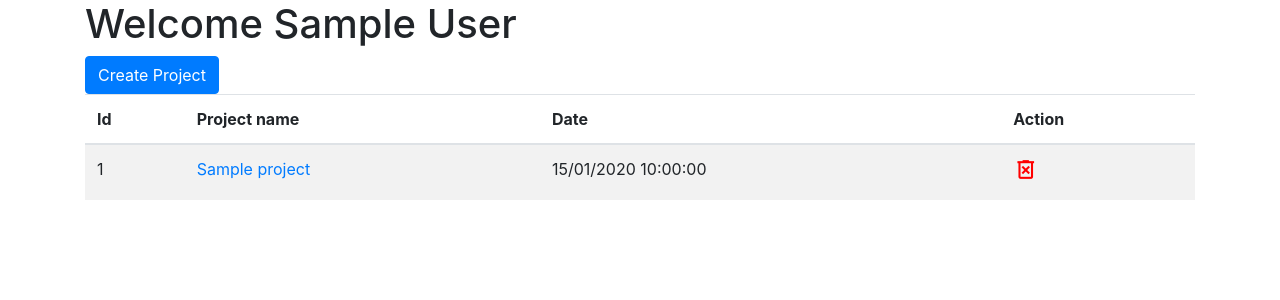
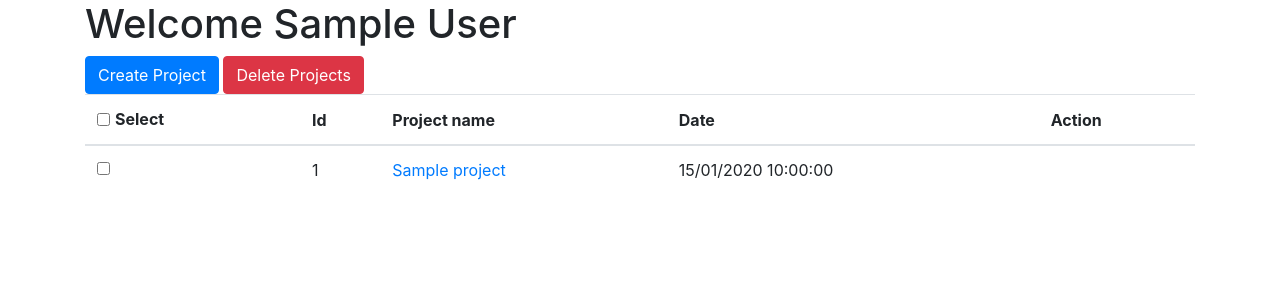
Before and after one commit to KubaOfca/WBC-app, a Flask app: page / in a window 1280 px wide. Shown: the part 56-356 px from the top of the page. Run offline with Flask 3, Linux system fonts and the light colour scheme; a user stored in the database is signed in; tables that the repository leaves empty hold one stand-in row (values such as "Sample post"); parts of the project's set-up code (start-up, migrations or seed data) failed here and were passed over; some libraries are stand-ins or nearby versions.

Commit message:
add delete project by selection rows

```diff
--- a/website/home.py
+++ b/website/home.py
@@ -23,12 +23,15 @@ def home():
     return render_template("home.html", user_projects=get_user_projects())
 
 
-@home_views.route("/delete_project/")
+@home_views.route("/delete_project/", methods=["GET", "POST"])
 def delete_project():
-    project_id = request.args.get("project_id", type=int)
-    project_to_delete = Project.query.filter_by(id=project_id, user_id=current_user.id).first()
-    if project_to_delete:
-        db.session.delete(project_to_delete)
-        db.session.commit()
-        flash("Project successfully deleted", category="success")
+    if request.method == "POST":
+        projects_id_to_delete = list(map(int, request.form.getlist("project-checkbox")))
+        if not projects_id_to_delete:
+            flash("No projects selected", category="error")
+        else:
+            db.session.query(Project).filter(Project.id.in_(projects_id_to_delete),
+                                             Project.user_id == current_user.id).delete()
+            db.session.commit()
+            flash("Project successfully deleted", category="success")
     return redirect(url_for("home_views.home"))
--- a/website/templates/home.html
+++ b/website/templates/home.html
@@ -8,9 +8,22 @@
     <button type="button" class="btn btn-primary">Create Project</button>
 </a>
 
-<table id="data" class="table table-striped">
+<button type="submit" form="delete_project" class="btn btn-danger" onclick="return confirm('Are you sure?');"
+        title="Delete project">Delete Projects
+</button>
+
+<form method="POST" action="{{ url_for('home_views.delete_project') }}"
+      id="delete_project">
+    <table id="data" class="table table-hover">
         <thead>
         <tr>
+            <th>
+                <div class="form-check form-check-inline">
+                    <input class="form-check-input" type="checkbox" id="select-all" onClick="selectAllProject(this)"
+                           value="">
+                    <label class="form-check-label" for="select-all">Select</label>
+                </div>
+            </th>
             <th>Id</th>
             <th>Project name</th>
             <th>Date</th>
@@ -20,6 +33,13 @@
         <tbody>
         {% for project in user_projects %}
         <tr>
+            <td>
+
+                <div class="form-check">
+                    <input type="checkbox" name="project-checkbox" class="form-check-input" value="{{ project.id }}">
+                </div>
+
+            </td>
             <td>{{ project.id }}</td>
             <td>
                 <a href="{{ url_for('project_views.project', project_id=project.id, page=1, tab=1) }}">
@@ -27,17 +47,19 @@
                 </a>
             </td>
             <td>{{ project.date.strftime('%d/%m/%Y %H:%M:%S') }}</td>
-        <td>
-            <a href="{{ url_for('home_views.delete_project', project_id=project.id) }}"
-               onclick="return confirm('Are you sure?');"
-               title="Delete project">
-                <i class="material-symbols-outlined" style="font-size:25px; color: red">delete_forever</i>
-            </a>
-        </td>
         </tr>
         {% endfor %}
         </tbody>
     </table>
+</form>
+<script>
+    function selectAllProject(source) {
+        checkboxes = document.getElementsByName('project-checkbox');
+        for (var i = 0, n = checkboxes.length; i < n; i++) {
+            checkboxes[i].checked = source.checked;
+        }
+    }
+</script>
 
 <!--Modals-->
 {% include 'modals/create_project_modal.html' %}
--- a/website/templates/image.html
+++ b/website/templates/image.html
@@ -33,7 +33,7 @@
         <button type="button" class="btn btn-primary">Upload Images</button>
     </a>
 
-    <table id="data" class="table table-striped">
+    <table id="data" class="table table-hover">
         <thead>
         <tr>
             <th>Id</th>
```
Lines whose indentation alone changed are shown as unchanged.
